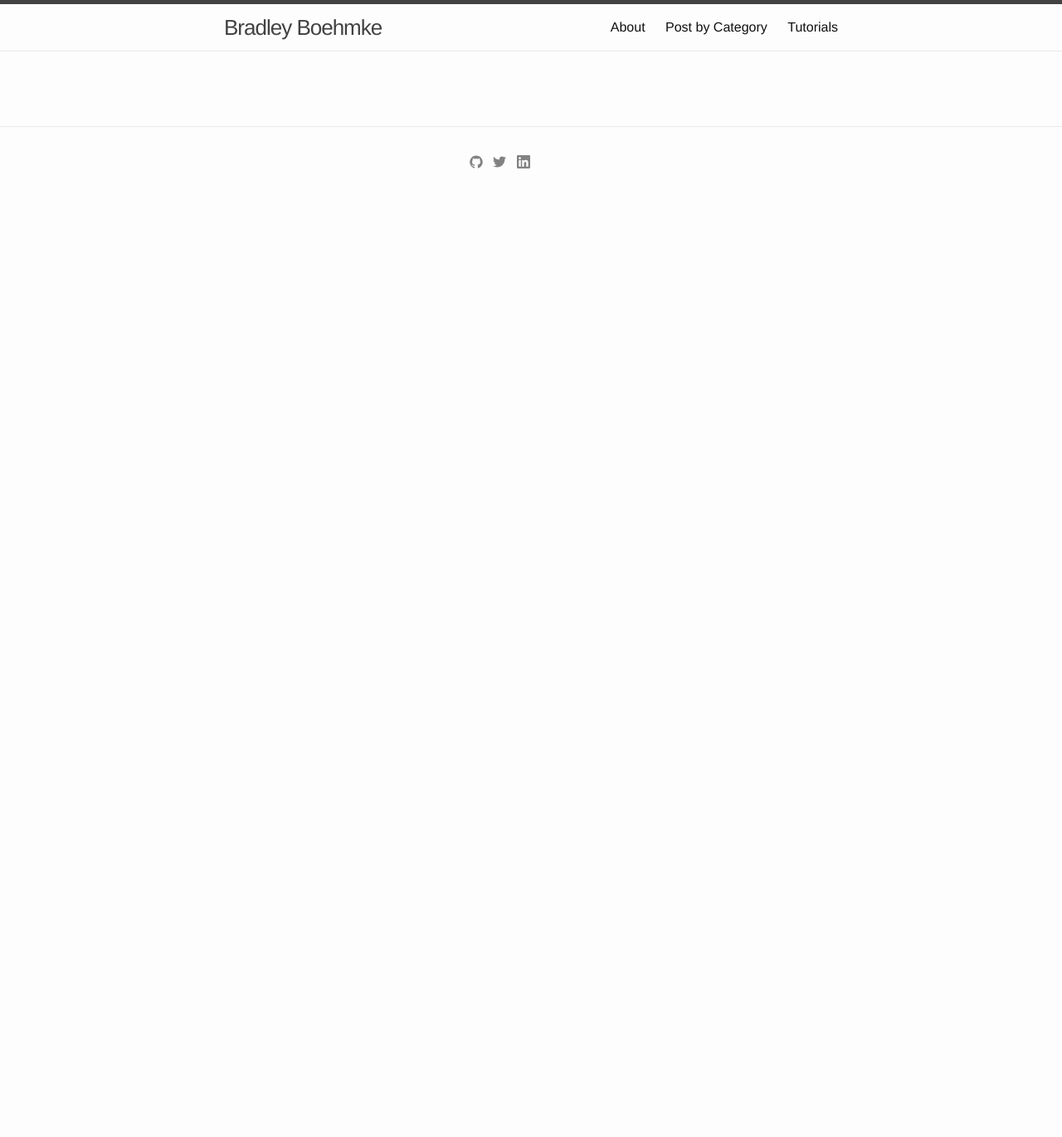
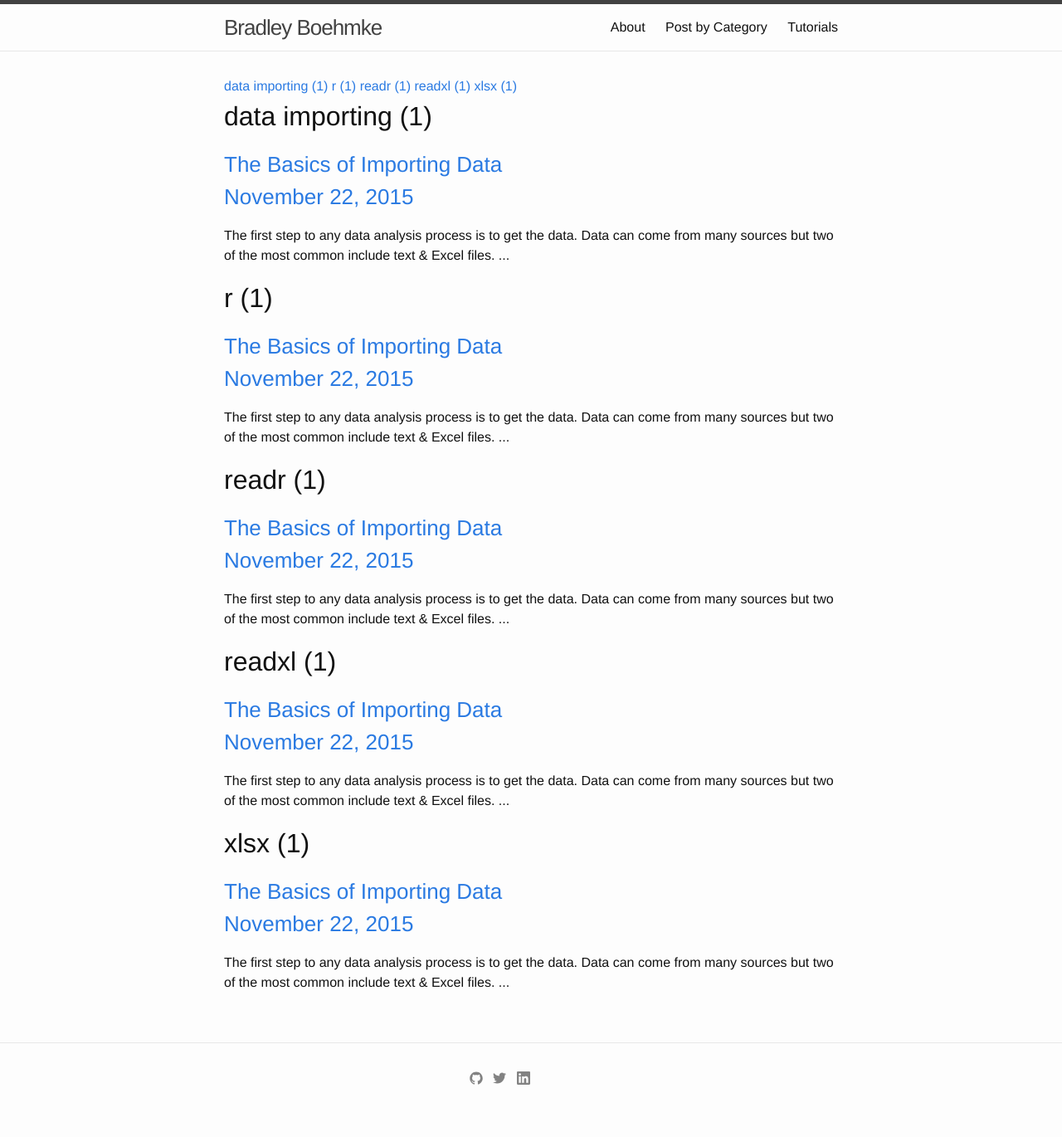
Before and after one commit to bradleyboehmke/bradleyboehmke, a Jekyll site: the page built from archivebycategory.md, in a window 1280 px wide. Shown: the whole page at 83% size. Built offline with Jekyll 4.4.1, drawn with Linux system fonts in a browser that asks for light colours; before the commit the page ends 900 px from its top, so only the background shows below that.

Commit message:
Update 2015-12-29-the-basics-of-importing-data.md

```diff
--- a/_posts/2015-12-29-the-basics-of-importing-data.md
+++ b/_posts/2015-12-29-the-basics-of-importing-data.md
@@ -3,7 +3,8 @@ layout: post
 title:  The Basics of Importing Data
 date: 2015-11-22
 published: true
-tags: [r, readr, readxl, xlsx]
+tags: [r, readr, readxl, xlsx, data importing]
+categories: [r, readr, readxl, xlsx, data importing]
 ---
 
 <img src="https://s3.amazonaws.com/assets.datacamp.com/production/course_690/shields/importing_data_r.png?1450099240" alt="Importing Data" style="float:left; margin:0px 5px 5px 0px; width: 15%; height: 15%;">
```
